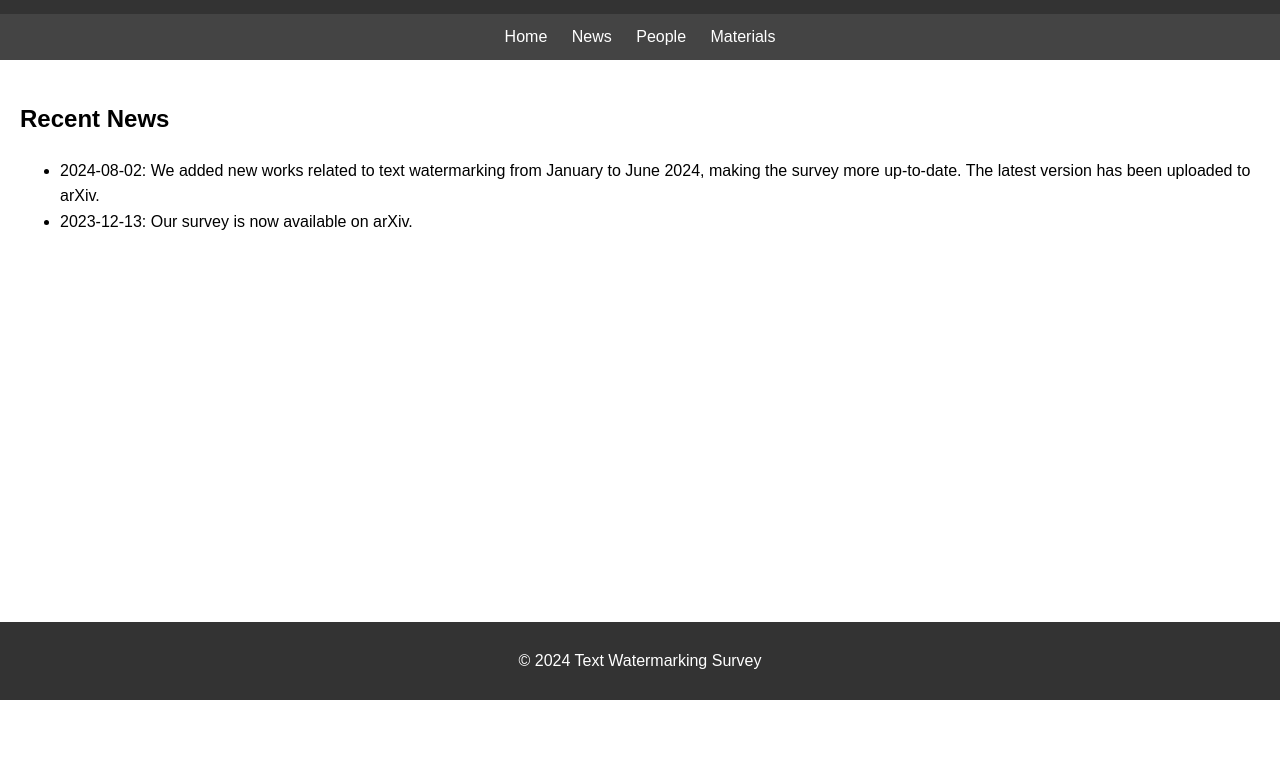
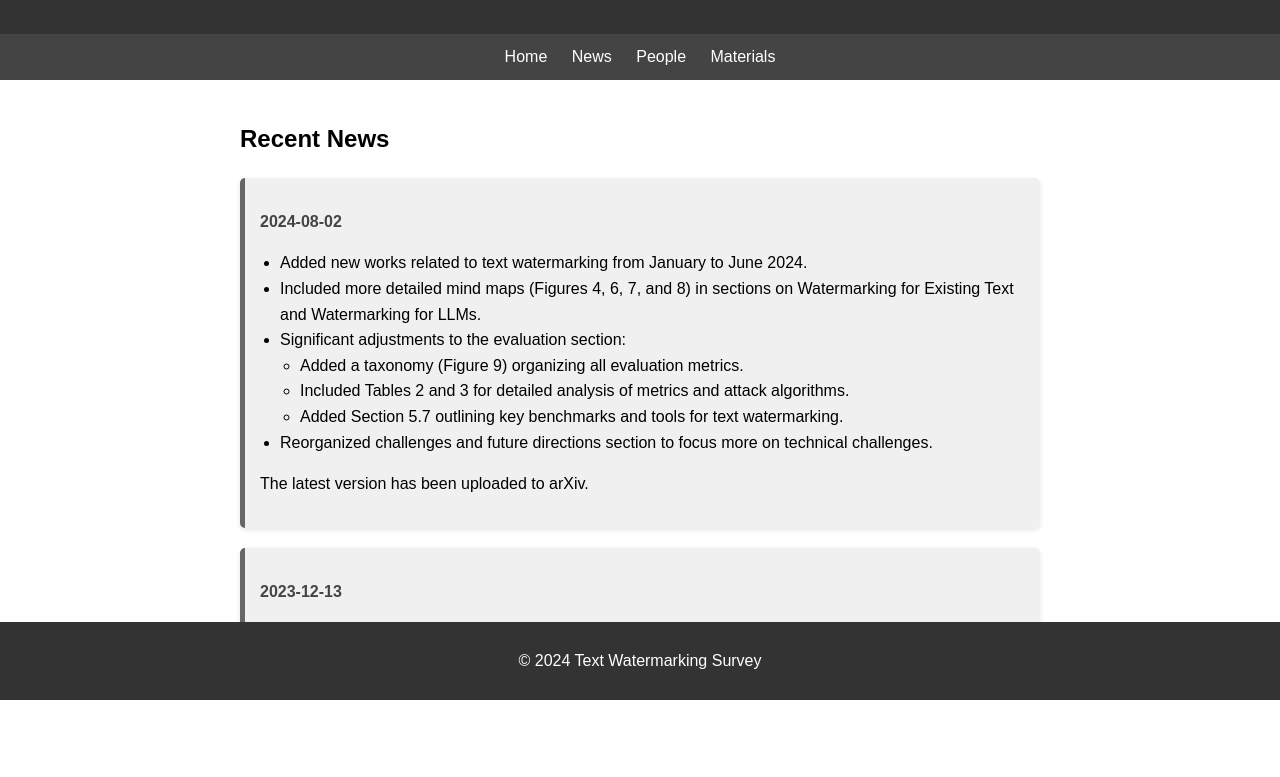
Before and after one commit to survey-text-watermark/survey-text-watermark.github.io, a plain HTML site: page news.html in a window 1280 px wide. Shown: the part 100-877 px from the top of the page. Before the commit the page ends 800 px from the top, so only its background shows below. Drawn offline with Linux system fonts and the light colour scheme.

Commit message:
update news

```diff
--- a/news.html
+++ b/news.html
@@ -14,7 +14,7 @@
         header {
             background: #333;
             color: #fff;
-            padding: 10px 0;
+            padding: 20px 0;
             text-align: center;
         }
         nav {
@@ -31,6 +31,9 @@
         section {
             padding: 20px;
             margin-bottom: 60px;
+            max-width: 800px;
+            margin-left: auto;
+            margin-right: auto;
         }
         footer {
             background: #333;
@@ -41,43 +44,24 @@
             width: 100%;
             bottom: 0;
         }
-        .pdf-link {
-            display: inline-block;
-            background-color: #000;
-            color: white;
-            padding: 10px 20px;
-            text-decoration: none;
+        .update {
+            background-color: #f0f0f0;
+            border-left: 5px solid #666;
+            padding: 15px;
+            margin-bottom: 20px;
             border-radius: 5px;
-            margin-top: 20px;
+            box-shadow: 0 2px 5px rgba(0,0,0,0.1);
         }
-        .citation {
-            margin-top: 30px;
-            margin-bottom: 60px;
+        .update-date {
+            font-weight: bold;
+            color: #444;
+            margin-bottom: 10px;
         }
-        .citation pre {
-            background: #f4f4f4;
-            border: 1px solid #ddd;
-            border-left: 3px solid #f36d33;
-            page-break-inside: avoid;
-            font-family: monospace;
-            font-size: 15px;
-            line-height: 1.6;
-            margin-bottom: 1.6em;
-            max-width: 100%;
-            overflow: auto;
-            padding: 1em 1.5em;
-            display: block;
-            word-wrap: break-word;
+        .update-content {
+            margin-top: 10px;
         }
-        .copy-btn {
-            display: inline-block;
-            background-color: #000;
-            color: white;
-            padding: 10px 20px;
-            text-decoration: none;
-            border-radius: 5px;
-            margin-top: 10px;
-            cursor: pointer;
+        ul, ol {
+            padding-left: 20px;
         }
     </style>
 </head>
@@ -96,10 +80,32 @@
 
 <section id="news">
     <h2>Recent News</h2>
-    <ul>
-        <li>2024-08-02: We added new works related to text watermarking from January to June 2024, making the survey more up-to-date. The latest version has been uploaded to arXiv.</li>
-        <li>2023-12-13: Our survey is now available on arXiv.</li>
-    </ul>
+
+    <div class="update">
+        <p class="update-date">2024-08-02</p>
+        <div class="update-content">
+            <ul>
+                <li>Added new works related to text watermarking from January to June 2024.</li>
+                <li>Included more detailed mind maps (Figures 4, 6, 7, and 8) in sections on Watermarking for Existing Text and Watermarking for LLMs.</li>
+                <li>Significant adjustments to the evaluation section:
+                    <ul>
+                        <li>Added a taxonomy (Figure 9) organizing all evaluation metrics.</li>
+                        <li>Included Tables 2 and 3 for detailed analysis of metrics and attack algorithms.</li>
+                        <li>Added Section 5.7 outlining key benchmarks and tools for text watermarking.</li>
+                    </ul>
+                </li>
+                <li>Reorganized challenges and future directions section to focus more on technical challenges.</li>
+            </ul>
+            <p>The latest version has been uploaded to arXiv.</p>
+        </div>
+    </div>
+
+    <div class="update">
+        <p class="update-date">2023-12-13</p>
+        <div class="update-content">
+            <p>Our survey is now available on arXiv.</p>
+        </div>
+    </div>
 </section>
 
 <footer>
```
